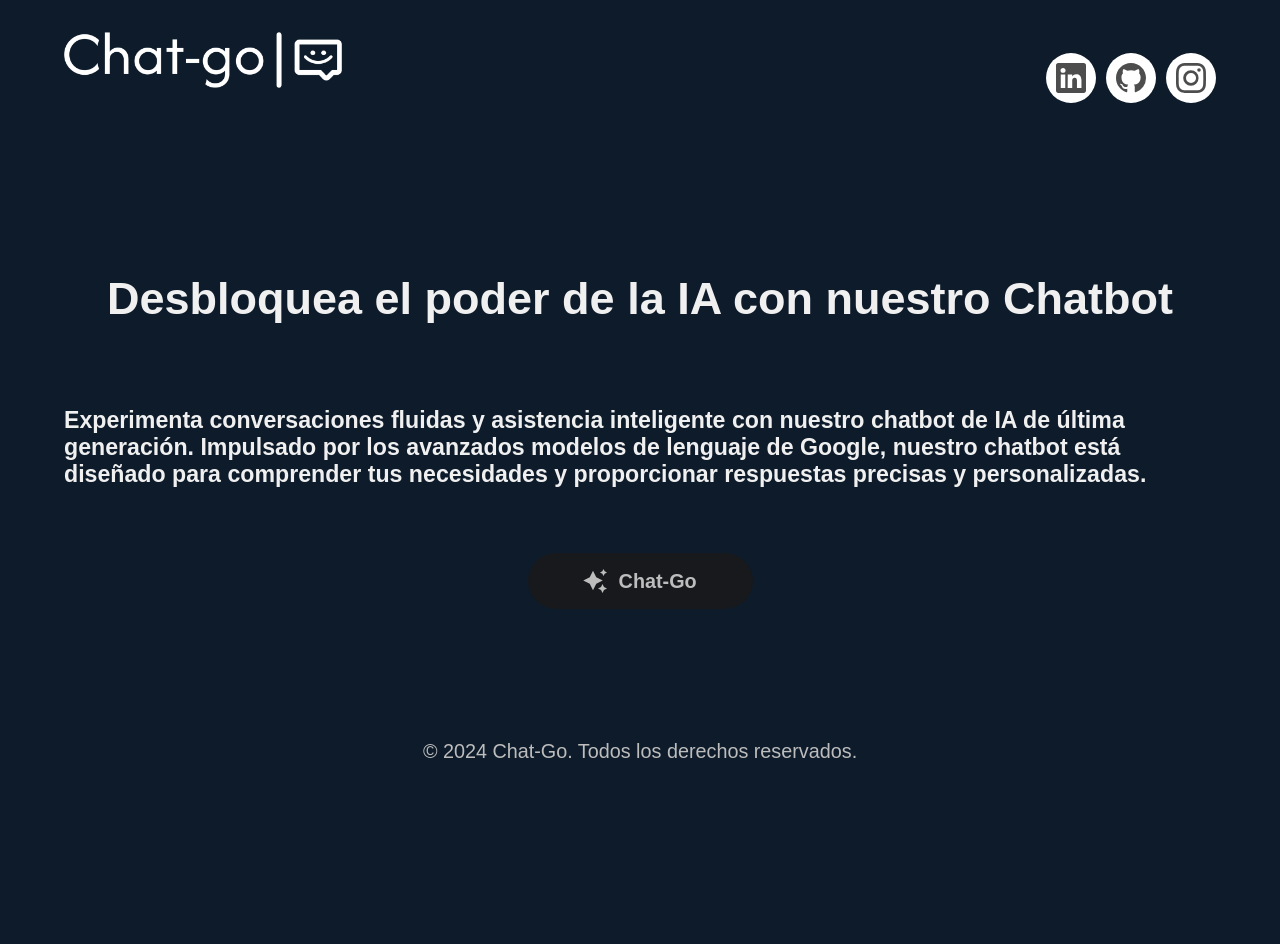
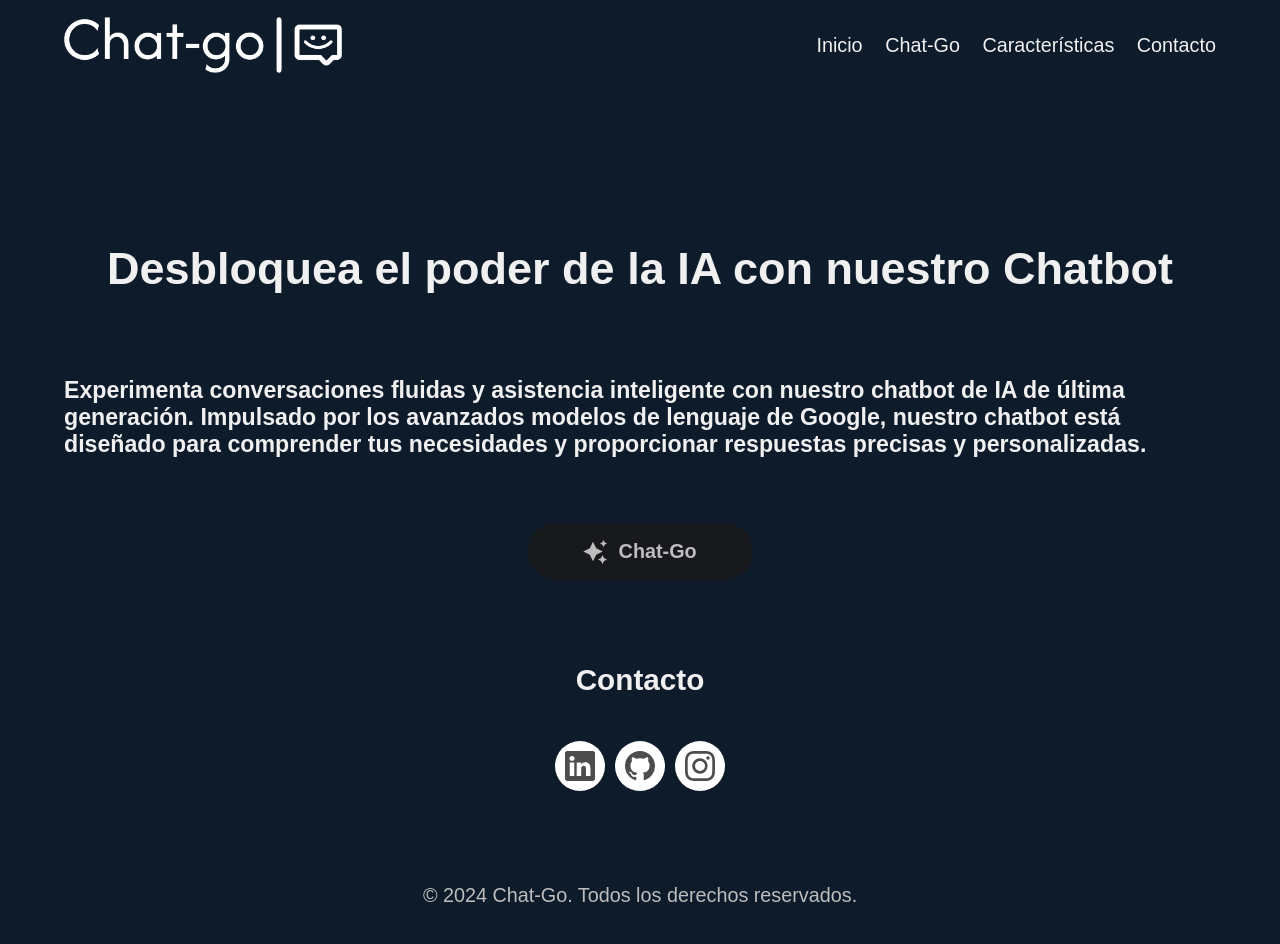
Before and after one commit to dart94/googlechat, a Flask app: page / in a window 1280 px wide. Before the commit the page ends 758 px from the top, so only its background shows below. Run offline with Flask 3, Linux system fonts and the light colour scheme; some web fonts are replaced.

Commit message:
se regresa el header a version original,

```diff
--- a/static/styles.css
+++ b/static/styles.css
@@ -36,9 +36,6 @@ header.main-header {
     background-color: var(--background-color);
     padding: 0.9375rem 5%;
     z-index: 1000;
-    display: flex;
-    flex-direction: column;
-
 }
 
 .navbar {
--- a/templates/index.html
+++ b/templates/index.html
@@ -13,8 +13,38 @@
         <a href="{{ url_for('index') }}">
             <img src="{{ url_for('static', filename='img/logo-no-background.png') }}" alt="Logo" class="logo-img">
         </a>
+        <ul class="nav-links">
+            <li><a href="/">Inicio</a></li>
+            <li><a href="/chatgo" id="chatLink">Chat-Go</a></li>
+            <li><a href="#features">Características</a></li>
+            <li><a href="#contact">Contacto</a></li>
+        </ul>
+    </nav>
+</header>
+    <main>
+        <section id="home" class="content-section">
+            <div class="home-content">
+                <h1>Desbloquea el poder de la IA con nuestro Chatbot</h1>
+            </div>
+        </section>
+
+        <section id="features" class="content-section">
+          <h3>Experimenta conversaciones fluidas y asistencia inteligente con nuestro chatbot de IA de última generación.
+            Impulsado por los avanzados modelos de lenguaje de Google, nuestro chatbot está diseñado para comprender tus necesidades
+            y proporcionar respuestas precisas y personalizadas.</h3>
+
+            <button class="btn" id="toggleChatbot" onclick="redirectToChat()">
+              <svg height="24" width="24" fill="#FFFFFF" viewBox="0 0 24 24" data-name="Layer 1" id="Layer_1" class="sparkle">
+                  <path d="M10,21.236,6.755,14.745.264,11.5,6.755,8.255,10,1.764l3.245,6.491L19.736,11.5l-6.491,3.245ZM18,21l1.5,3L21,21l3-1.5L21,18l-1.5-3L18,18l-3,1.5ZM19.333,4.667,20.5,7l1.167-2.333L24,3.5,21.667,2.333,20.5,0,19.333,2.333,17,3.5Z"></path>
+              </svg>
+              <span class="text">Chat-Go</span>
+          </button>
+
+        </section>
+      </div>
+
         <section id="contact" class="content-section">
-
+            <h2>Contacto</h2>
             <ul class="example-2">
                 <li class="icon-content">
                   <a
@@ -87,30 +117,6 @@
               </ul>
         </section>
 
-    </nav>
-</header>
-    <main>
-        <section id="home" class="content-section">
-            <div class="home-content">
-                <h1>Desbloquea el poder de la IA con nuestro Chatbot</h1>
-            </div>
-        </section>
-
-        <section id="features" class="content-section">
-          <h3>Experimenta conversaciones fluidas y asistencia inteligente con nuestro chatbot de IA de última generación.
-            Impulsado por los avanzados modelos de lenguaje de Google, nuestro chatbot está diseñado para comprender tus necesidades
-            y proporcionar respuestas precisas y personalizadas.</h3>
-
-            <button class="btn" id="toggleChatbot" onclick="redirectToChat()">
-              <svg height="24" width="24" fill="#FFFFFF" viewBox="0 0 24 24" data-name="Layer 1" id="Layer_1" class="sparkle">
-                  <path d="M10,21.236,6.755,14.745.264,11.5,6.755,8.255,10,1.764l3.245,6.491L19.736,11.5l-6.491,3.245ZM18,21l1.5,3L21,21l3-1.5L21,18l-1.5-3L18,18l-3,1.5ZM19.333,4.667,20.5,7l1.167-2.333L24,3.5,21.667,2.333,20.5,0,19.333,2.333,17,3.5Z"></path>
-              </svg>
-              <span class="text">Chat-Go</span>
-          </button>
-
-        </section>
-      </div>
-
     </main>
     <footer class="main-footer">
         <p>&copy; 2024 Chat-Go. Todos los derechos reservados.</p>
```
Lines whose indentation alone changed are shown as unchanged.
